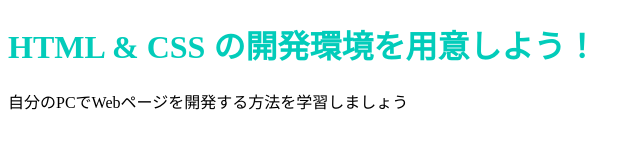
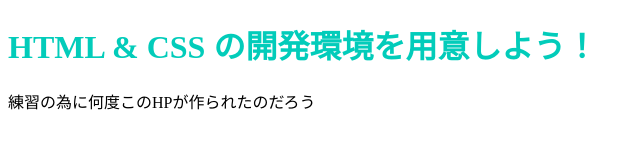
Before and after one commit to rei-chan103/.github.io, a plain HTML site: page index.html in a window 1280 px wide. Shown: the whole page, without its empty margins (0-640 px from the left). Drawn offline with Linux system fonts and the light colour scheme.

Commit message:
Update index.html

```diff
--- a/index.html
+++ b/index.html
@@ -7,6 +7,6 @@
   </head>
   <body>
     <h1 class="title">HTML & CSS の開発環境を用意しよう！</h1>
-    <p>自分のPCでWebページを開発する方法を学習しましょう</p>
+    <p>練習の為に何度このHPが作られたのだろう</p>
   </body>
 </html>
```
